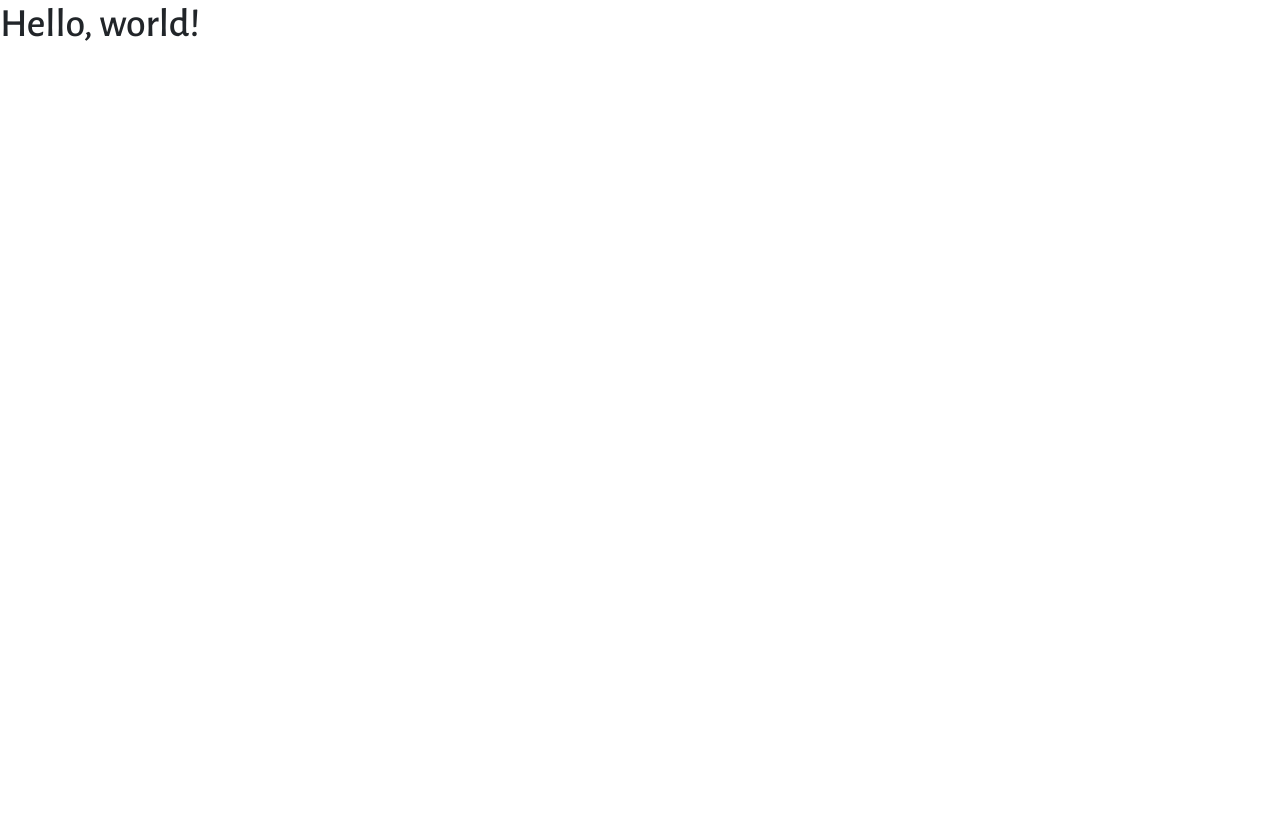
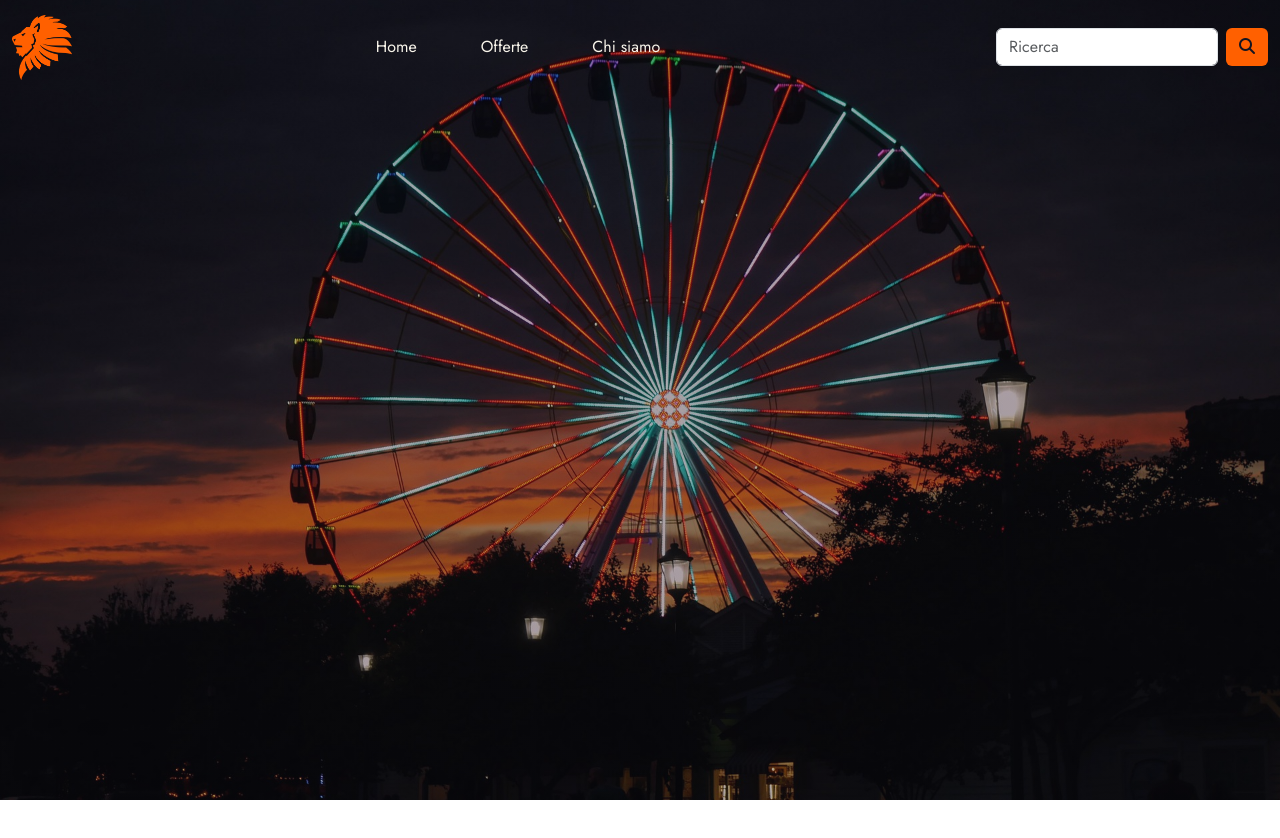
Before and after one commit to RoMo990/Project_Presto.it, a plain HTML site: page index.html in a window 1280 px wide. Shown: the top 838 px of the page. Before the commit the page ends 800 px from the top, so only its background shows below. Drawn offline with nearby package versions, Linux system fonts and the light colour scheme.

Commit message:
inseriti effetti navbar allo scroll, da modificare i link

```diff
--- a/index.html
+++ b/index.html
@@ -4,11 +4,12 @@
     <meta charset="utf-8">
     <meta name="viewport" content="width=device-width, initial-scale=1">
     <title>Presto.it</title>
+    <link rel="shortcut icon" href="./media/LogoOrange.png" type="image/x-icon">
 
     <!-- GOOGLE FONTS CDN -->
     <link rel="preconnect" href="https://fonts.googleapis.com">
     <link rel="preconnect" href="https://fonts.gstatic.com" crossorigin>
-    <link href="https://fonts.googleapis.com/css2?family=Alegreya+Sans:ital,wght@0,300;0,400;0,500;0,700;0,800;0,900;1,300;1,400;1,500;1,700;1,800;1,900&family=Raleway:ital,wght@0,400;0,500;0,600;0,800;1,400;1,600;1,800&display=swap" rel="stylesheet">
+    <link href="https://fonts.googleapis.com/css2?family=Jost:ital,wght@0,100;0,200;0,300;0,400;0,500;0,600;0,800;1,100;1,200;1,300;1,400&family=Poppins:ital,wght@0,100;0,200;0,300;0,400;0,500;0,600;0,700;0,800;1,200;1,400;1,500&display=swap" rel="stylesheet">
 
     <!-- FONT AWESOME CDN -->
     <link rel="stylesheet" href="https://cdnjs.cloudflare.com/ajax/libs/font-awesome/6.4.0/css/all.min.css" integrity="sha512-iecdLmaskl7CVkqkXNQ/ZH/XLlvWZOJyj7Yy7tcenmpD1ypASozpmT/E0iPtmFIB46ZmdtAc9eNBvH0H/ZpiBw==" crossorigin="anonymous" referrerpolicy="no-referrer" />
@@ -23,7 +24,78 @@
 
   <body>
 
-    <h1>Hello, world!</h1>
+    <!-- NAVBAR START -->
+
+    <nav class="navbar navbar-expand-lg bg-transparent fixed-top" id="mainNavbar">
+
+      <div class="container-fluid">
+
+        <!-- LOGO ORANGE -->
+        <a id="logoOrange" class="navbar-brand fw-bold fs-2" href="#">
+
+          <img class="logoCustom" src="./media/LogoOrange.png" alt="Logo Presto.it">
+
+        </a>
+
+        <!-- LOGO WHITE -->
+        <a id="logoWhite" class="navbar-brand fw-bold fs-2 d-none" href="#">
+
+          <img class="logoCustom" src="./media/LogoWhite.png" alt="Logo Presto.it">
+
+        </a>
+
+        <button class="navbar-toggler" type="button" data-bs-toggle="collapse" data-bs-target="#navbarSupportedContent" aria-controls="navbarSupportedContent" aria-expanded="false" aria-label="Toggle navigation">
+
+          <i class="fa-solid fa-circle-chevron-down fa-2x text-primaryC fa-rotate-180" id="navIcon"></i>
+
+        </button>
+
+        <div class="collapse navbar-collapse" id="navbarSupportedContent">
+
+          <ul class="navbar-nav mx-auto mb-2 mb-lg-0">
+            <li class="nav-item pe-5">
+              <a class="nav-link myLink" aria-current="page" href="#">Home</a>
+            </li>
+            <li class="nav-item pe-5">
+              <a class="nav-link myLink" href="#">Offerte</a>
+            </li>
+            <li class="nav-item pe-5">
+              <a class="nav-link myLink" href="#">Chi siamo</a>
+            </li>
+          </ul>
+
+          <form class="d-flex" role="search">
+            <input class="form-control me-2" type="search" placeholder="Ricerca" aria-label="Search">
+            <button class="btn btnCustom" type="submit"><i class="fa-solid fa-magnifying-glass"></i></i></button>
+          </form>
+
+        </div>
+
+      </div>
+
+    </nav>
+
+    <!-- NAVBAR END -->
+
+    <!-- HEADER START -->
+
+    <header class="container-fluid">
+
+      <div class="row">
+
+        <div class="col-12 vh-100 headerCustom img-fluid">
+
+        </div>
+
+      </div>
+
+    </header>
+
+    <!-- HEADER END -->
+
+    <div style="height: 4000px"></div>
+
+
 
     <!-- JS BOOTSTRAP -->
     <script src="https://cdn.jsdelivr.net/npm/bootstrap@5.3.0-alpha3/dist/js/bootstrap.bundle.min.js" integrity="sha384-ENjdO4Dr2bkBIFxQpeoTz1HIcje39Wm4jDKdf19U8gI4ddQ3GYNS7NTKfAdVQSZe" crossorigin="anonymous"></script>
--- a/main.js
+++ b/main.js
@@ -0,0 +1,46 @@
+// ICONA NAVBAR
+
+// cattura icona navbar
+let navIcon = document.querySelector('#navIcon');
+
+// evento click sul toggler
+navIcon.addEventListener('click', ()=>{
+
+    navIcon.classList.toggle('fa-rotate-180');
+
+});
+
+
+// MAIN NAVBAR
+
+// cattura main navbar
+let mainNavbar = document.querySelector('#mainNavbar');
+
+// cattura loghi
+let logoOrange = document.querySelector('#logoOrange');
+let logoWhite = document.querySelector('#logoWhite');
+
+// evento scroll main navbar
+window.addEventListener('scroll', ()=>{
+
+    if(window.scrollY > 0){
+
+        mainNavbar.classList.remove('bg-transparent');
+        mainNavbar.classList.add('background-blackC');
+        logoWhite.classList.remove('d-none');
+        logoOrange.classList.add('d-none');
+
+        mainNavbar.style.padding = '20px 0px';
+
+    } else{
+
+        mainNavbar.classList.remove('background-blackC');
+        mainNavbar.classList.add('bg-transparent');
+        logoOrange.classList.remove('d-none');
+        logoWhite.classList.add('d-none');
+
+        mainNavbar.style.padding = '10px 0px';
+
+    }
+
+})
--- a/style.css
+++ b/style.css
@@ -2,27 +2,29 @@
 
 *{
 
-    font-family: 'Raleway', sans-serif;
+    font-family: 'Jost', sans-serif;
 
 }
 
 h1, h2, h3, .h1, .h2, .h3{
 
-    font-family: 'Alegreya Sans', sans-serif;
+    font-family: 'Poppins', sans-serif;
 
 }
+
 
 /* COLOUR SET */
 
 :root{
 
-    --primary: #D6C41E;
-    --secondary: #44308C;
-    --accent: #8C843C;
-    --whiteCustom: #FFFBD6;
-    --blackCustom: #101414;
+    --primary: rgb(255, 96, 0);
+    --secondary: rgb(38, 42, 86);
+    --accent: rgb(184, 98, 27);
+    --whiteCustom: rgb(249, 245, 235);
+    --blackCustom: rgb(21, 21, 33);
 
 }
+
 
 /* COLOUR CLASS */
 
@@ -56,6 +58,7 @@ h1, h2, h3, .h1, .h2, .h3{
 
 }
 
+
 /* COLOUR BG CLASS */
 
 .background-primaryC{
@@ -87,3 +90,60 @@ h1, h2, h3, .h1, .h2, .h3{
     background-color: var(--blackCustom);
 
 }
+
+/* HEADER */
+
+.headerCustom{
+
+   background:linear-gradient(rgba(21, 21, 33, 0.3), rgba(21, 21, 33, 0.3)), url('./media/Header.jpg');
+   background-position: center;
+   background-size: cover;
+
+}
+
+.logoCustom{
+
+    width: 60px;
+    transition: 0.4s;
+
+}
+
+.myLink{
+
+    color: var(--whiteCustom);
+
+}
+
+.myLink:hover{
+
+    color: var(--whiteCustom);
+    border-bottom: 1px solid var(--whiteCustom);
+
+}
+
+.btnCustom{
+
+    background-color: var(--primary);
+    color: var(--blackCustom);
+    transition: 0.5s;
+
+}
+
+.btnCustom:hover{
+
+    background-color: rgba(21, 21, 33, 0.1);
+    color: var(--primary);
+
+}
+
+#navIcon{
+
+    transition: 0.5s;
+
+}
+
+#mainNavbar{
+
+    transition: 0.4s;
+
+}
```
Also changed, not shown: media/Header.jpg (added), media/LogoBlack.png (added), media/LogoOrange.png (added), media/LogoWhite.png (added).
